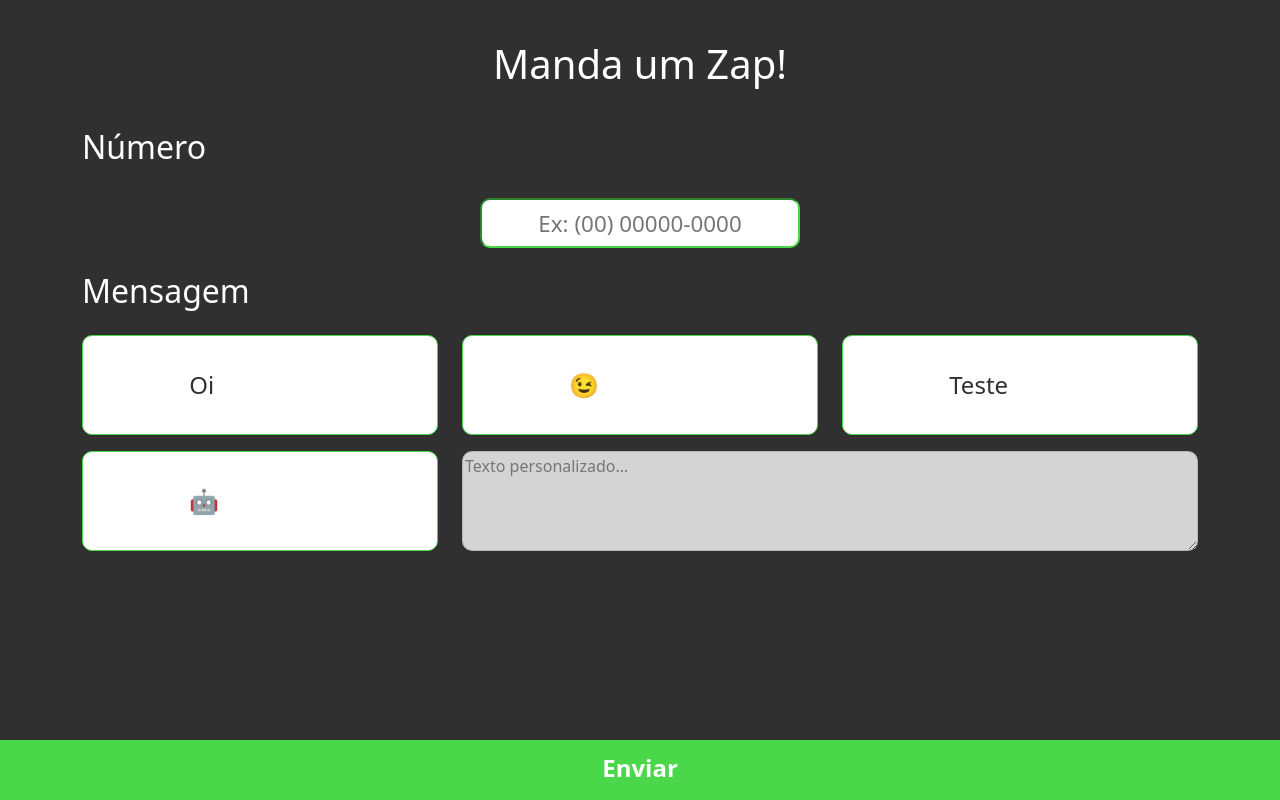
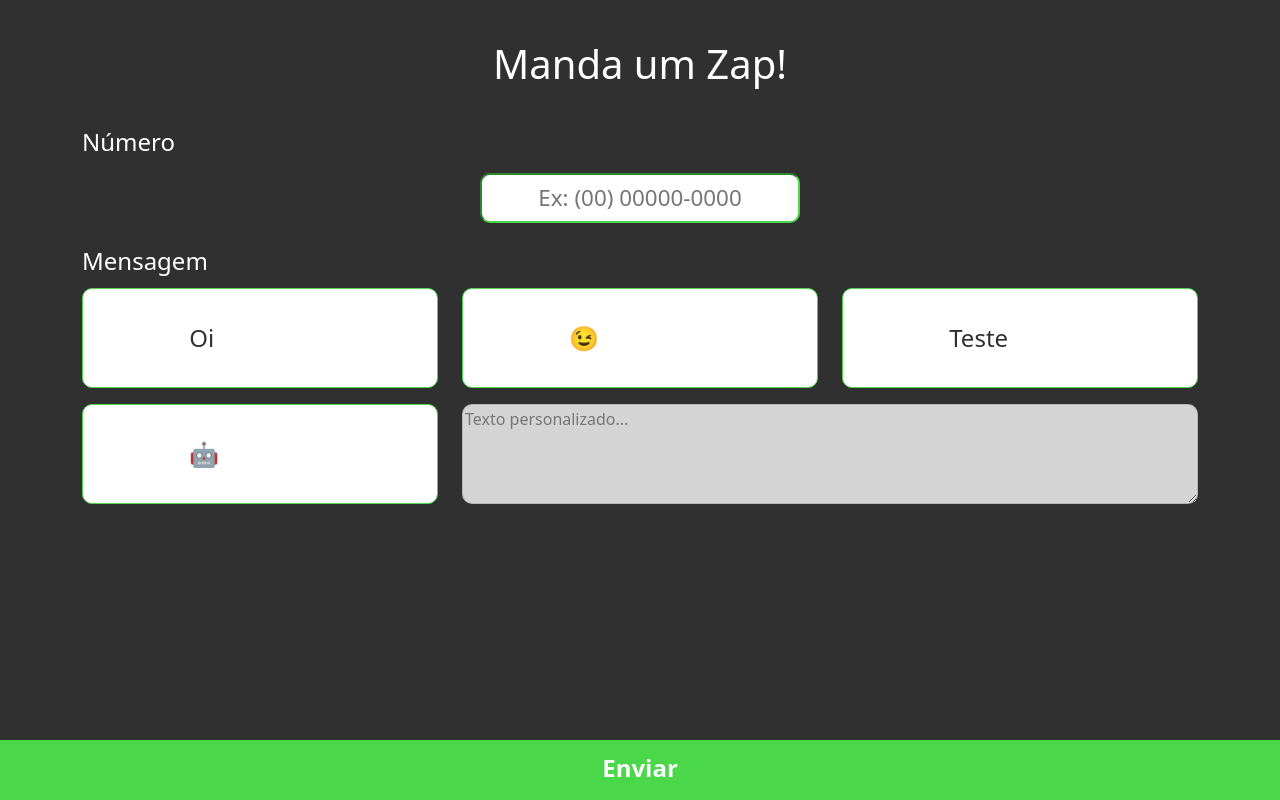
Before and after one commit to guiguicdd/guiguicdd.github.io, a plain HTML site: page jarvis/index.html in a window 1280 px wide. Drawn offline with nearby package versions, Linux system fonts and the light colour scheme.

Commit message:
Jarvis -Website - 1.0.007

```diff
--- a/jarvis/index.html
+++ b/jarvis/index.html
@@ -24,27 +24,27 @@
                     <h1 class="manda_um_zap">Manda um Zap!</h1>
                 </div>
                 <div class="col-12">
-                    <h2 class="txt">Número</h2>
+                    <h4 class="txt">Número</h4>
                 </div>
-                <div class="col-12 mt-4">
+                <div class="col-12 mt-2">
                     <input type="text" class="numero_da_pessoa phone_with_ddd" placeholder="Ex: (00) 00000-0000">
                 </div>
             </div>
             <div class="row mt-4">
                 <div class="col-12">
-                    <h2 class="txt">Mensagem</h2>
+                    <h4 class="txt">Mensagem</h4>
                 </div>
-                <div class="col-4 mt-3">
+                <div class="col-4 mt-1">
                     <div class="sms_btn_box">
                         <a href="#" class="btn_menssagem">Oi</a>
                     </div>
                 </div>
-                <div class="col-4 mt-3">
+                <div class="col-4 mt-1">
                     <div class="sms_btn_box">
                         <a href="#" class="btn_menssagem">😉</a>
                     </div>
                 </div>
-                <div class="col-4 mt-3">
+                <div class="col-4 mt-1">
                     <div class="sms_btn_box">
                         <a href="#" class="btn_menssagem">Teste</a>
                     </div>
```
